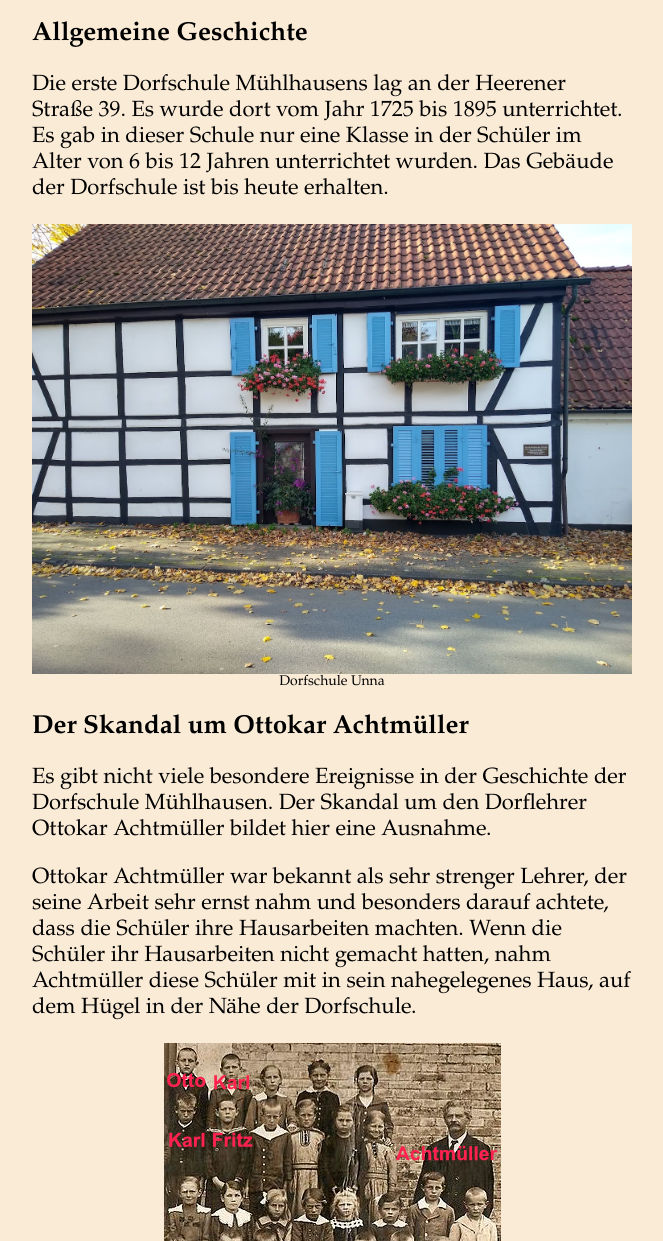
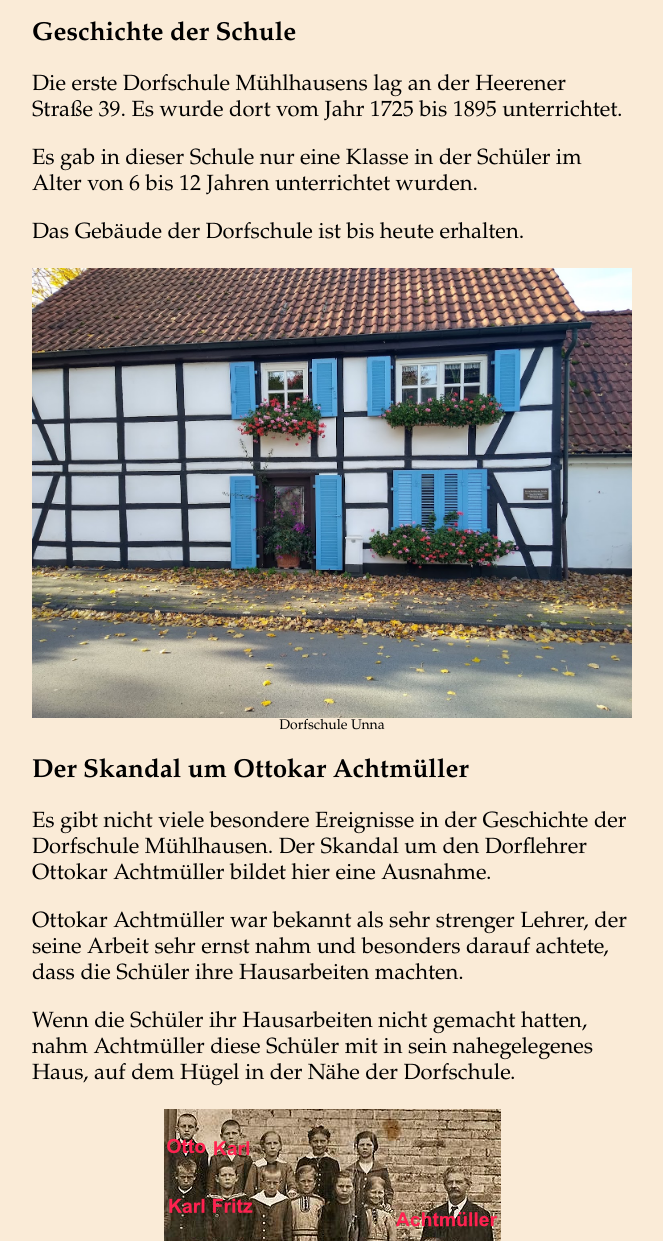
Before and after one commit to arndtniebisch/dorfschule, a plain HTML site: page index.html in a window 1280 px wide. Shown: the part 59-1300 px from the top of the page, without its empty margins (308-971 px from the left). Drawn offline with Linux system fonts and the light colour scheme.

Commit message:
added paragraphs

```diff
--- a/index.html
+++ b/index.html
@@ -39,16 +39,16 @@
 
 <h1>Dorfschule Mühlhausen</h1>
 
-<h2>Allgemeine Geschichte </h2>
-<p>Die erste Dorfschule Mühlhausens lag an der Heerener Straße 39. Es wurde dort vom Jahr 1725 bis 1895 unterrichtet. Es gab in dieser Schule nur eine Klasse in der Schüler im Alter von 6 bis 12 Jahren unterrichtet wurden.
-Das Gebäude der Dorfschule ist bis heute erhalten. </p>
+<h2>Geschichte der Schule </h2>
+<p>Die erste Dorfschule Mühlhausens lag an der Heerener Straße 39. Es wurde dort vom Jahr 1725 bis 1895 unterrichtet.</p> <p>Es gab in dieser Schule nur eine Klasse in der Schüler im Alter von 6 bis 12 Jahren unterrichtet wurden. </p>
+<p>Das Gebäude der Dorfschule ist bis heute erhalten. </p>
 <img src="dorfschule.jpg" alt="Dorfschule Mühlhausen">
 <div class="caps">Dorfschule Unna</div>
 <h2>Der Skandal um Ottokar Achtmüller</h2>
 
 <p>Es gibt nicht viele besondere Ereignisse in der Geschichte der Dorfschule Mühlhausen.  Der Skandal um den Dorflehrer Ottokar Achtmüller bildet hier eine Ausnahme. </p>
-<p>Ottokar Achtmüller war bekannt als sehr strenger Lehrer, der seine Arbeit sehr ernst nahm und besonders darauf achtete, dass die Schüler ihre Hausarbeiten machten.
-Wenn die Schüler ihr Hausarbeiten nicht gemacht hatten, nahm Achtmüller diese Schüler mit in sein nahegelegenes Haus, auf dem Hügel in der Nähe der Dorfschule.</p>
+<p>Ottokar Achtmüller war bekannt als sehr strenger Lehrer, der seine Arbeit sehr ernst nahm und besonders darauf achtete, dass die Schüler ihre Hausarbeiten machten.</p>
+<p>Wenn die Schüler ihr Hausarbeiten nicht gemacht hatten, nahm Achtmüller diese Schüler mit in sein nahegelegenes Haus, auf dem Hügel in der Nähe der Dorfschule.</p>
 
 <img src="klassenfoto-caps.jpg" alt="Klassenfoto mit Max, Otto, Fritz, Karl und Achtmüller">
 <div class="caps">Klassenfoto mit Max, Otto, Fritz, Karl und Achtmüller</div>
```
